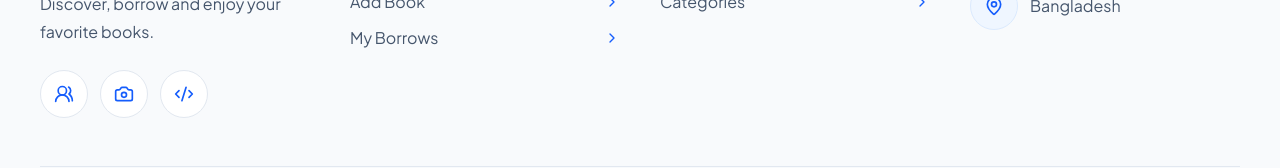
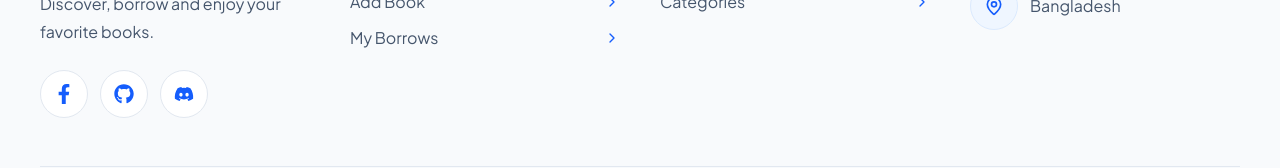
Before and after one commit to sakibhasan077/book-nook-client, a Next.js app: page / in a window 1280 px wide. Shown: the part 864-1032 px from the top of the page. Built offline with nearby package versions, Linux system fonts and the light colour scheme.

Commit message:
Add react-icons dependency and update Footer with social links; adjust Navbar image styles

```diff
--- a/package.json
+++ b/package.json
@@ -16,6 +16,7 @@
     "next": "16.4.3",
     "react": "19.3.0",
     "react-dom": "19.3.0",
+    "react-icons": "^5.7.0",
     "shadcn": "^4.23.0",
     "swiper": "^14.4.0",
     "tw-animate-css": "^1.4.0"
--- a/src/components/layout/Footer.tsx
+++ b/src/components/layout/Footer.tsx
@@ -8,6 +8,7 @@ import {
   MapPin,
   UsersRound,
 } from "lucide-react";
+import { FaDiscord, FaFacebookF, FaGithub } from "react-icons/fa";
 
 export default function Footer() {
   return (
@@ -15,7 +16,7 @@ export default function Footer() {
       <div className="mx-auto max-w-7xl px-5 pb-8 pt-12 sm:px-8 sm:pt-14 lg:px-10 lg:pt-16">
         <div className="grid grid-cols-1 gap-10 sm:grid-cols-2 sm:gap-x-12 sm:gap-y-12 lg:grid-cols-4 lg:gap-10">
           <section aria-labelledby="footer-brand">
-            <div className="relative mb-5 h-[72px] w-[190px]">
+            <div className="relative mb-5 h-18 w-47.5">
               <Image
                 src="/image/logo.png"
                 alt="BookNook"
@@ -39,16 +40,25 @@ export default function Footer() {
               favorite books.
             </p>
 
-            <div className="mt-6 flex items-center gap-3" aria-label="Social links">
+            <div
+              className="mt-6 flex items-center gap-3"
+              aria-label="Social links"
+            >
+              <Link href={"https://www.facebook.com/sakibhasan077"}>
                 <span className="flex size-12 items-center justify-center rounded-full border border-slate-200 bg-white text-blue-600 dark:border-slate-700 dark:bg-slate-900/60 dark:text-blue-400">
-                <UsersRound className="size-5" aria-hidden="true" />
+                  <FaFacebookF className="size-5" aria-hidden="true" />
                 </span>
+              </Link>
+              <Link href={"https://github.com/sakibhasan077"}>
                 <span className="flex size-12 items-center justify-center rounded-full border border-slate-200 bg-white text-blue-600 dark:border-slate-700 dark:bg-slate-900/60 dark:text-blue-400">
-                <Camera className="size-5" aria-hidden="true" />
+                  <FaGithub className="size-5" aria-hidden="true" />
                 </span>
+              </Link>
+              <Link href={"https://discord.com/users/1517404827343388828"}>
                 <span className="flex size-12 items-center justify-center rounded-full border border-slate-200 bg-white text-blue-600 dark:border-slate-700 dark:bg-slate-900/60 dark:text-blue-400">
-                <Code2 className="size-5" aria-hidden="true" />
+                  <FaDiscord className="size-5" aria-hidden="true" />
                 </span>
+              </Link>
             </div>
           </section>
 
--- a/src/components/layout/Navbar.tsx
+++ b/src/components/layout/Navbar.tsx
@@ -63,7 +63,7 @@ export default function Navbar() {
               fill
               priority
               sizes="(max-width: 640px) 144px, 160px"
-              className="object-contain dark:hidden"
+              className="object-cover dark:hidden"
             />
             <Image
               src="/image/dark-theme-logo-removebg-preview.png"
@@ -71,7 +71,7 @@ export default function Navbar() {
               fill
               priority
               sizes="(max-width: 640px) 144px, 160px"
-              className="hidden object-contain dark:block"
+              className="hidden object-cover dark:block"
             />
           </Link>
 
```
Also changed, not shown: 1 other file (tests, documents, lock files or other folders). Lines whose indentation alone changed are shown as unchanged.
